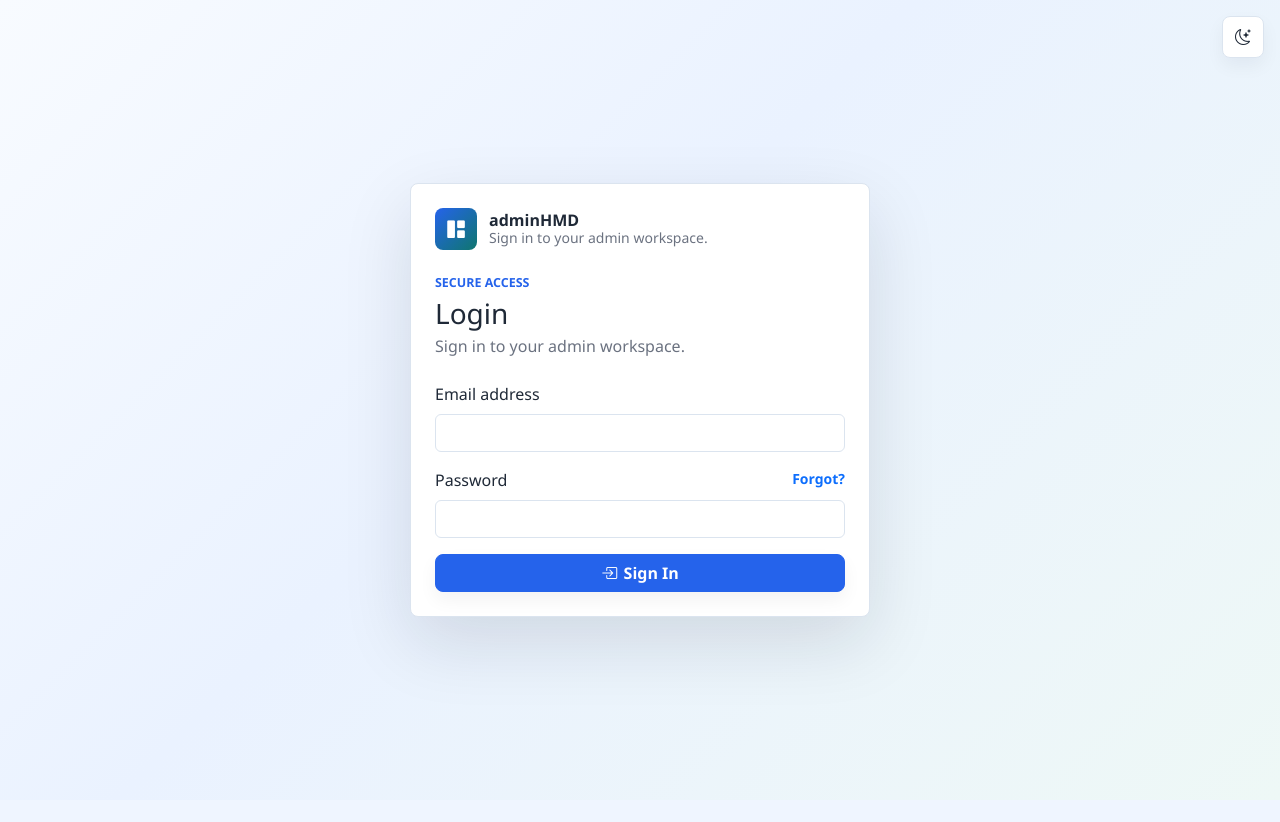
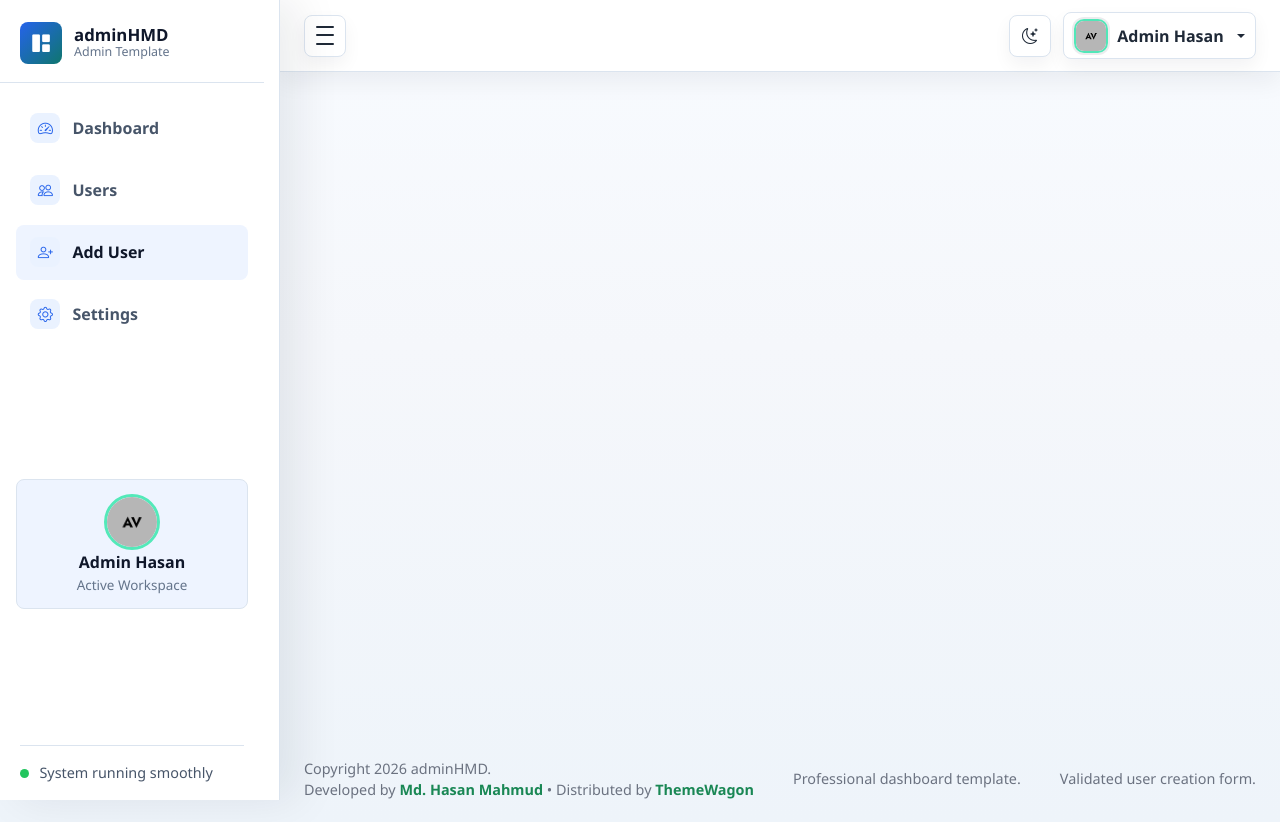
Before and after one commit to AnDev93/example-apps, a PHP site: page /example-apps/ in a window 1280 px wide. Before the commit the page ends 665 px from the top, so only its background shows below. Run offline with PHP 8.4, Linux system fonts and the light colour scheme.

Commit message:
Agregar controlador de vistas y modelo para gestionar plantillas y vistas, actualizar rutas de inclusión y mejorar la estructura de archivos

```diff
--- a/controller/viewController.php
+++ b/controller/viewController.php
@@ -0,0 +1,20 @@
+<?php
+	require_once "./model/viewModel.php";
+	class viewController extends viewModel{
+
+		/*--------- Controlador obtener plantilla ---------*/
+		public function get_template_controller(){
+			return require_once "./view/template.php";
+		}
+
+		/*--------- Controlador obtener vista ---------*/
+		public function get_view_controller(){
+			if(isset($_GET['views'])){
+				$route=explode("/", $_GET['views']);
+				$response=viewModel::get_view_model($route[0]);
+			}else{
+				$response="login";
+			}
+			return $response;
+		}
+	}
--- a/index.php
+++ b/index.php
@@ -1,42 +1,8 @@
-<!DOCTYPE html>
-<html lang="en">
-<head>
-  <meta charset="UTF-8">
-  <meta name="viewport" content="width=device-width, initial-scale=1.0">
-  <meta name="description" content="adminHMD authentication page">
-  <title>Login | adminHMD</title>
+<?php
+	require_once "./config/APP.php";
+	require_once "./controller/viewController.php";
 
-  <link rel="stylesheet" href="./views/assets/css/bootstrap.min.css">
-  <link rel="stylesheet" href="./views/assets/vendors/bootstrap-icons/bootstrap-icons.css">
-  <link rel="stylesheet" href="./views/assets/css/style.css">
-</head>
-
-<body class="auth-body">
-  <button class="icon-button theme-toggle auth-theme-toggle" type="button" data-theme-toggle aria-label="Switch color theme" title="Switch color theme">
-    <i class="bi bi-moon-stars" data-theme-icon aria-hidden="true"></i>
-  </button>
-  <main class="auth-page">
-    <section class="auth-card">
-      <a class="auth-brand" href="index.html"><span class="brand-icon"><i class="bi bi-grid-1x2-fill" aria-hidden="true"></i></span><span><strong>adminHMD</strong><small>Sign in to your admin workspace.</small></span></a>
-      <form class="needs-validation" novalidate>
-        <div class="mb-4">
-          <p class="eyebrow mb-1">Secure Access</p>
-          <h1 class="h3 mb-1">Login</h1>
-          <p class="text-muted mb-0">Sign in to your admin workspace.</p>
-        </div>
-        <div class="mb-3"><label class="form-label" for="loginEmail">Email address</label><input class="form-control" id="loginEmail" type="email" required><div class="invalid-feedback">Enter a valid email.</div></div>
-        <div class="mb-3"><div class="d-flex justify-content-between"><label class="form-label" for="loginPassword">Password</label><a class="small fw-semibold" href="forgot-password.html">Forgot?</a></div><input class="form-control" id="loginPassword" type="password" minlength="6" required><div class="invalid-feedback">Password must be at least 6 characters.</div></div>
-
-        <a href="./views/content/dashboard.php" class="btn btn-primary w-100">
-          <i class="bi bi-box-arrow-in-right" aria-hidden="true"></i> Sign In
-        </a>
-
-        <!-- <button class="btn btn-primary w-100" type="submit"><i class="bi bi-box-arrow-in-right" aria-hidden="true"></i> Sign In</button> -->
-      </form>
-    </section>
-  </main>
-
-  <script src="./views/assets/js/bootstrap.bundle.min.js"></script>
-  <script src="./views/assets/js/main.js"></script>
-</body>
-</html>
+	//Instancia de controlador de vistas
+	$template = new viewController();
+  // Cargar plantilla
+	$template->get_template_controller();
--- a/model/viewModel.php
+++ b/model/viewModel.php
@@ -0,0 +1,25 @@
+<?php
+	class viewModel{
+		/*--------- Modelo obtener vistas ---------*/
+		protected static function get_view_model($view){
+			$whiteList=[
+				"dashboard",
+                "user-add",
+                "user-list"
+			];
+			if(in_array($view, $whiteList)){
+				if(is_file("./view/content/".$view."-view.php")){
+					$content="./view/content/".$view."-view.php";
+				}else{
+					$content="404";
+				}
+			}elseif($view=="login" || $view=="index"){
+				$content="login";
+			}elseif($view=="recovery"){
+				$content="recovery";
+			}else{
+                $content="404";
+            }
+			return $content;
+		}
+	}
--- a/view/inc/head.php
+++ b/view/inc/head.php
@@ -1,8 +1,8 @@
 <meta charset="UTF-8">
 <meta name="viewport" content="width=device-width, initial-scale=1.0">
 <meta name="description" content="adminHMD professional admin dashboard template">
-<title>Add User | adminHMD</title>
+<title>Exmple-Apps</title>
 
-<link rel="stylesheet" href="../assets/css/bootstrap.min.css">
-<link rel="stylesheet" href="../assets/vendors/bootstrap-icons/bootstrap-icons.css">
-<link rel="stylesheet" href="../assets/css/style.css">
+<link rel="stylesheet" href="<?php echo APP_URL;?>view/assets/css/bootstrap.min.css">
+<link rel="stylesheet" href="<?php echo APP_URL;?>view/assets/vendors/bootstrap-icons/bootstrap-icons.css">
+<link rel="stylesheet" href="<?php echo APP_URL;?>view/assets/css/style.css">
--- a/view/inc/script.php
+++ b/view/inc/script.php
@@ -1,2 +1,2 @@
-<script src="../assets/js/bootstrap.bundle.min.js"></script>
-<script src="../assets/js/main.js"></script>
+<script src="<?php echo APP_URL;?>view/assets/js/bootstrap.bundle.min.js"></script>
+<script src="<?php echo APP_URL;?>view/assets/js/main.js"></script>
--- a/view/template.php
+++ b/view/template.php
@@ -1,26 +1,26 @@
 <!DOCTYPE html>
 <html lang="en">
 <head>
-  <?php include_once 'views/inc/head.php'; ?>
+  <?php include_once './view/inc/head.php'; ?>
 </head>
 
 <body>
   <div class="admin-shell">
     <div class="sidebar-backdrop" data-sidebar-close></div>
 
-    <?php include_once 'views/inc/sidebar.php'; ?>
+    <?php include_once './view/inc/sidebar.php'; ?>
 
     <div class="admin-main">
-      <?php include_once 'views/inc/navbar.php'; ?>
+      <?php include_once 'view/inc/navbar.php'; ?>
 
       <main class="dashboard-content">
       <!-- !-->
       </main>
 
-      <?php include_once 'views/inc/footer.php'; ?>
+      <?php include_once './view/inc/footer.php'; ?>
     </div>
   </div>
 
-    <?php include_once 'views/inc/script.php'; ?>
+    <?php include_once './view/inc/script.php'; ?>
 </body>
 </html>
```
Also changed, not shown: view/content/recovery-view.php (added).
